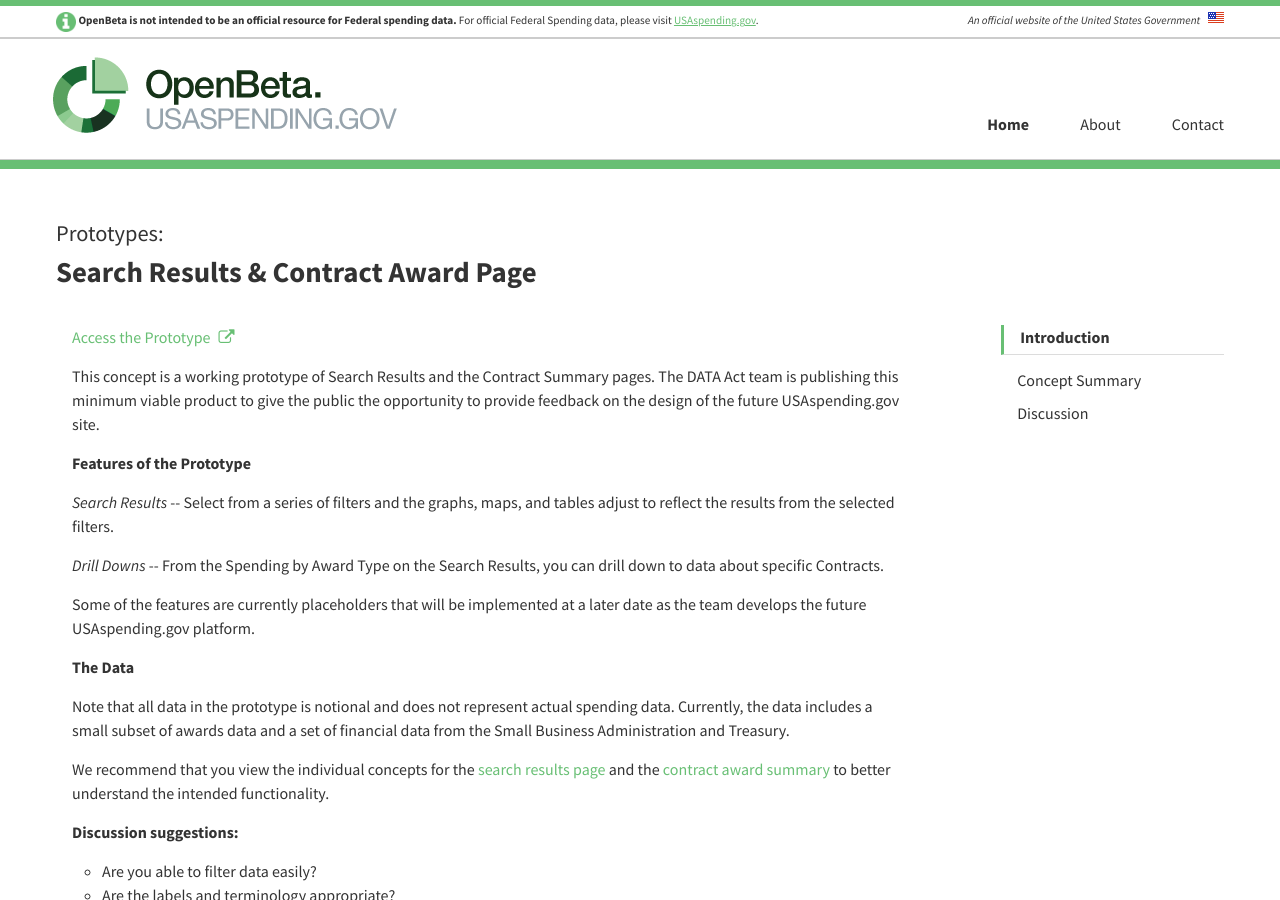
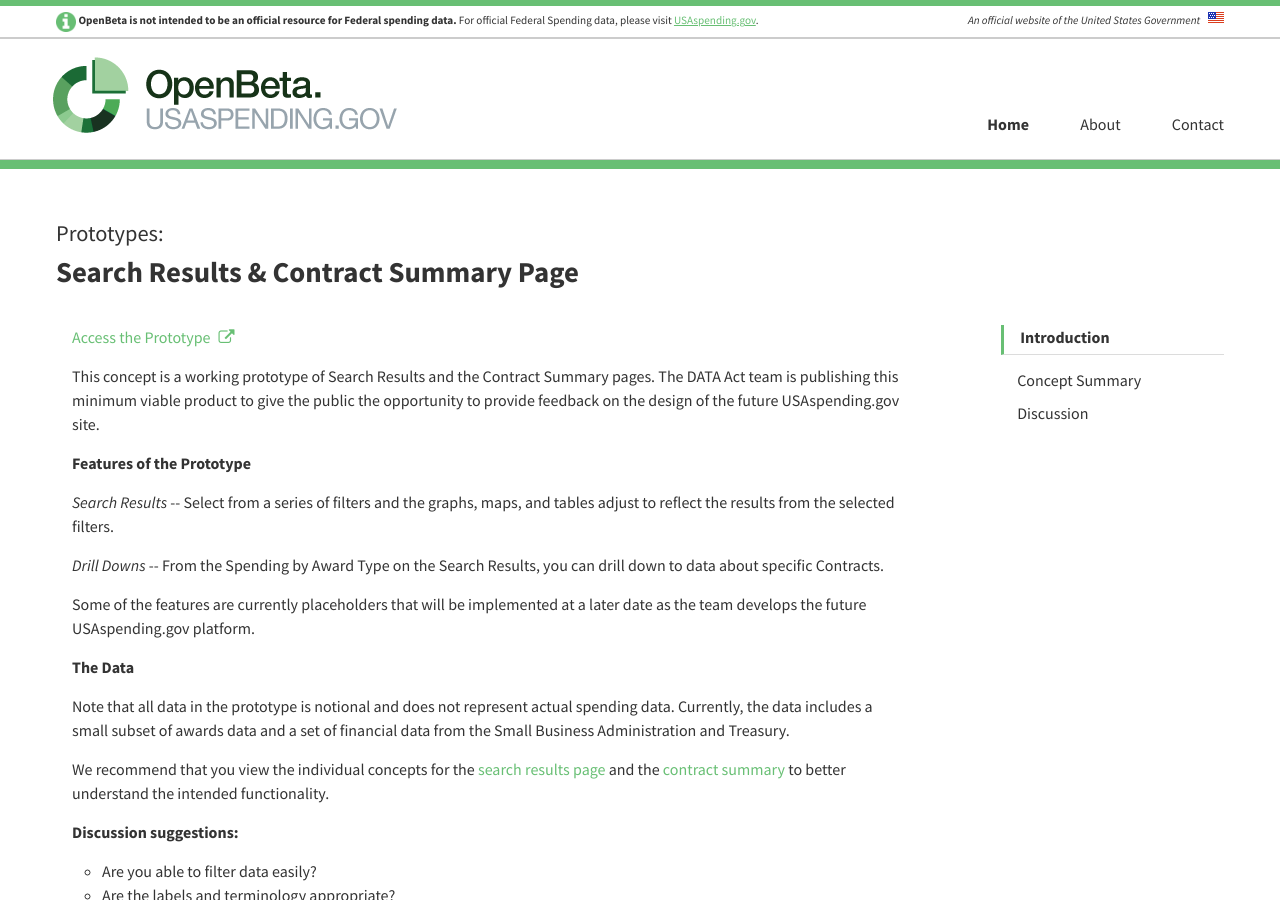
Before and after one commit to fedspendingtransparency/openbeta, a Jekyll site: the page built from _concepts/alpha.md, in a window 1280 px wide and 900 px high. Built offline with Jekyll 4.4.1, drawn with Linux system fonts in a browser that asks for light colours; nearby versions of some CDN libraries; library files that are not in the unit come from our copies; comment, search, counter and statistics services are not loaded.

Commit message:
Updated Contract Summary
Updated Contract Award Summary to Contract Summary

```diff
--- a/_concepts/alpha.md
+++ b/_concepts/alpha.md
@@ -1,5 +1,5 @@
 ---
-title: Search Results and Contract Award Page
+title: Search Results and Contract Summary Page
 archived_page: no
 archived_page_text:
 link_to_archived_designs:
@@ -7,7 +7,7 @@ link_to_active_designs:
 
 category: "Prototypes:"
 
-headline: Search Results & Contract Award Page
+headline: Search Results & Contract Summary Page
 
 copy:
   - text: <a class="usa-cta external-link" href="https://spendingdata.us/" target="_blank">Access the Prototype</a>
@@ -18,7 +18,7 @@ copy:
   - text: Some of the features are currently placeholders that will be implemented at a later date as the team develops the future USAspending.gov platform.
   - text: <strong>The Data</strong>
   - text: Note that all data in the prototype is notional and does not represent actual spending data. Currently, the data includes a small subset of awards data and a set of financial data from the Small Business Administration and Treasury.
-  - text: We recommend that you view the individual concepts for the <a class="usa-cta" href="../search-results">search results page</a> and the <a class="usa-cta" href="../contract-summary">contract award summary</a> to better understand the intended functionality.
+  - text: We recommend that you view the individual concepts for the <a class="usa-cta" href="../search-results">search results page</a> and the <a class="usa-cta" href="../contract-summary">contract summary</a> to better understand the intended functionality.
 
 
 discussion_title: "Discussion suggestions:"
```
